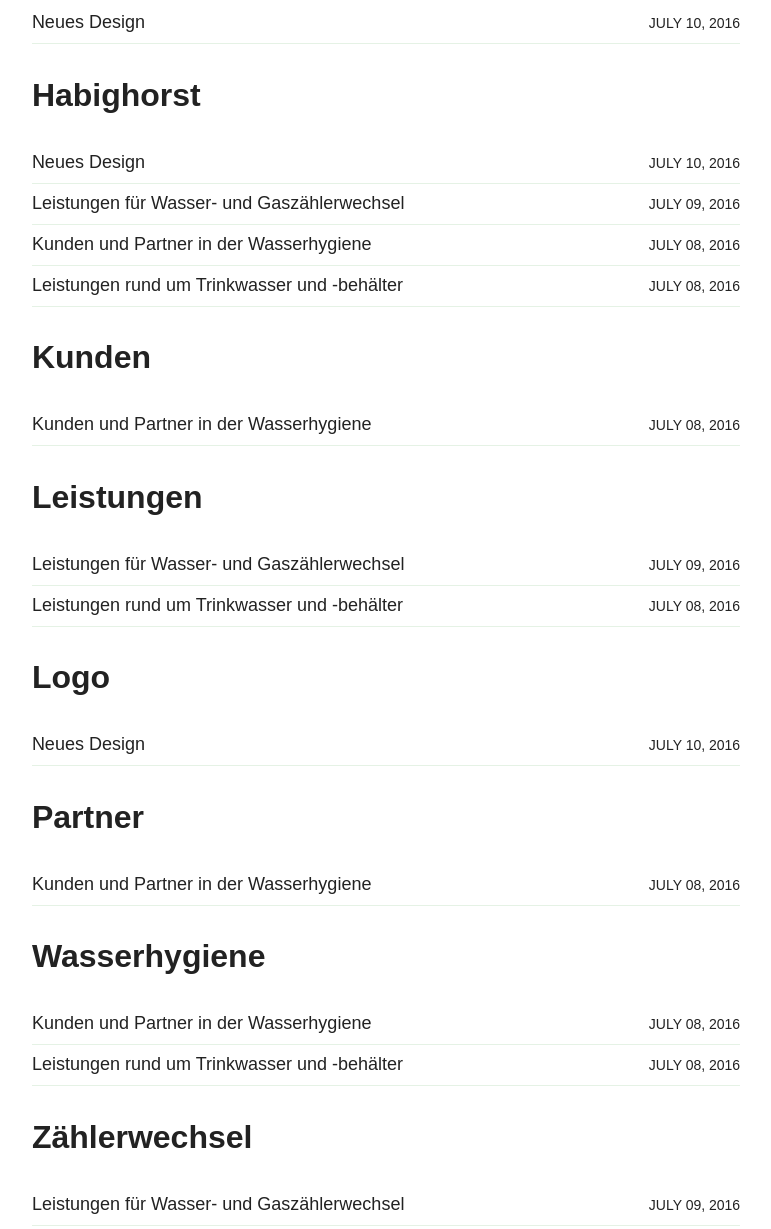
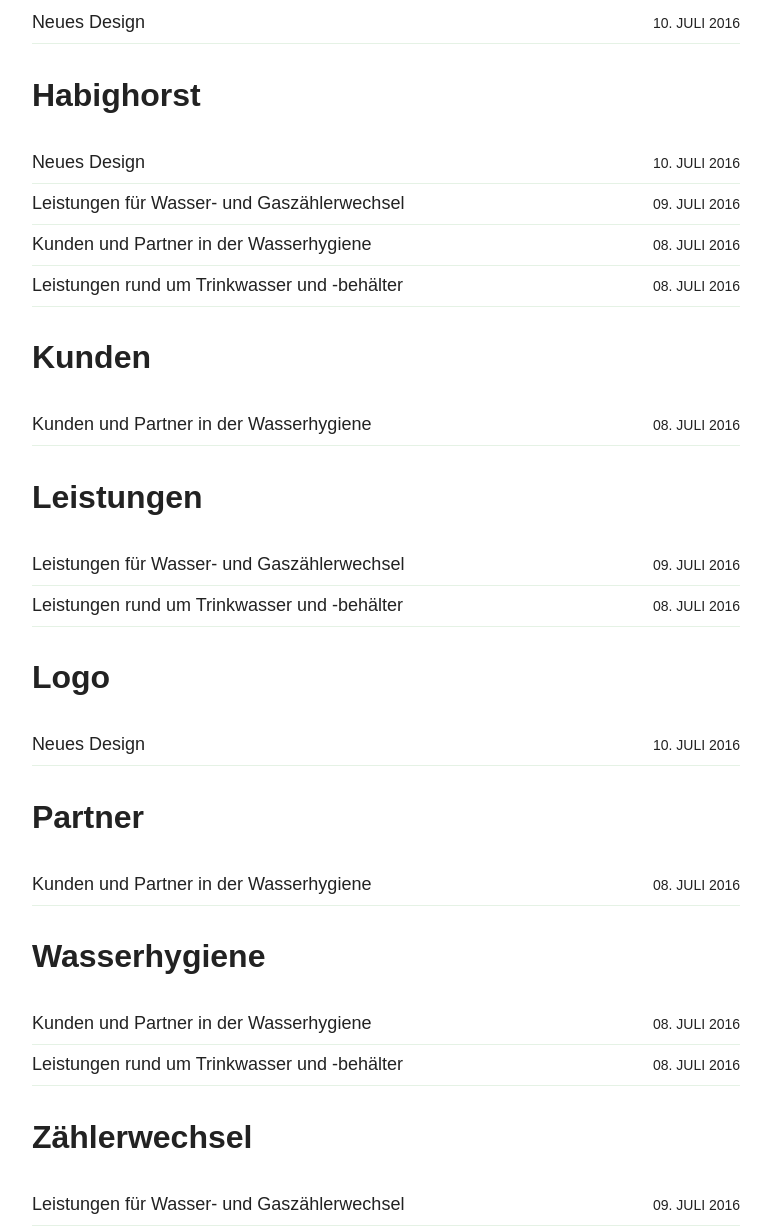
Before and after one commit to KaiHab/kaihab.github.io, a plain HTML site: page tags/index.html in a window 1280 px wide. Shown: the part 640-1869 px from the top of the page, without its empty margins (254-1025 px from the left). Drawn offline with nearby package versions, Linux system fonts and the light colour scheme; some packages are replaced by stand-ins of ours; a script that the page names is missing.

Commit message:
Tags Seite korrigiert

```diff
--- a/feed.xml
+++ b/feed.xml
@@ -1,4 +1,4 @@
-<?xml version="1.0" encoding="utf-8"?><feed xmlns="http://www.w3.org/2005/Atom"><generator uri="http://jekyllrb.com" version="3.1.6">Jekyll</generator><link href="/feed.xml" rel="self" type="application/atom+xml" /><link href="/" rel="alternate" type="text/html" /><updated>2016-07-20T16:48:50+00:00</updated><id>/</id><title>Habighorst GmbH</title><subtitle>Dienstleistungen rund um das Lebensmittel Nummer 1</subtitle><entry><title>Neues Design</title><link href="/articles/blog/new-design/" rel="alternate" type="text/html" title="Neues Design" /><published>2016-07-10T00:00:00+00:00</published><updated>2016-07-10T00:00:00+00:00</updated><id>/articles/blog/new-design</id><content type="html" xml:base="/articles/blog/new-design/">&lt;p&gt;Mit der neuen Webseite hat sich auf das Design der Firma Habighorst geändert.&lt;/p&gt;
+<?xml version="1.0" encoding="utf-8"?><feed xmlns="http://www.w3.org/2005/Atom"><generator uri="http://jekyllrb.com" version="3.1.6">Jekyll</generator><link href="/feed.xml" rel="self" type="application/atom+xml" /><link href="/" rel="alternate" type="text/html" /><updated>2016-07-20T16:53:24+00:00</updated><id>/</id><title>Habighorst GmbH</title><subtitle>Dienstleistungen rund um das Lebensmittel Nummer 1</subtitle><entry><title>Neues Design</title><link href="/articles/blog/new-design/" rel="alternate" type="text/html" title="Neues Design" /><published>2016-07-10T00:00:00+00:00</published><updated>2016-07-10T00:00:00+00:00</updated><id>/articles/blog/new-design</id><content type="html" xml:base="/articles/blog/new-design/">&lt;p&gt;Mit der neuen Webseite hat sich auf das Design der Firma Habighorst geändert.&lt;/p&gt;
 
 &lt;p&gt;Der derzeitige Favorit für den Briefkopf ist das Folgende.&lt;/p&gt;
 
--- a/tags/index.html
+++ b/tags/index.html
@@ -160,66 +160,66 @@
 <h2 id="Design">Design</h2>
 <ul class="post-list">
 
-    <li><a href="/articles/blog/new-design/">Neues Design<span class="entry-date"><time datetime="2016-07-10T00:00:00+00:00">July 10, 2016</time></span></a></li>
+    <li><a href="/articles/blog/new-design/">Neues Design<span class="entry-date"><time datetime="2016-07-10T00:00:00+00:00">10. Juli 2016</time></span></a></li>
 
   </ul>
 
 <h2 id="Habighorst">Habighorst</h2>
 <ul class="post-list">
 
-    <li><a href="/articles/blog/new-design/">Neues Design<span class="entry-date"><time datetime="2016-07-10T00:00:00+00:00">July 10, 2016</time></span></a></li>
+    <li><a href="/articles/blog/new-design/">Neues Design<span class="entry-date"><time datetime="2016-07-10T00:00:00+00:00">10. Juli 2016</time></span></a></li>
 
-    <li><a href="/service/Leistungen-Services/">Leistungen für Wasser- und Gaszählerwechsel<span class="entry-date"><time datetime="2016-07-09T00:00:00+00:00">July 09, 2016</time></span></a></li>
+    <li><a href="/service/Leistungen-Services/">Leistungen für Wasser- und Gaszählerwechsel<span class="entry-date"><time datetime="2016-07-09T00:00:00+00:00">09. Juli 2016</time></span></a></li>
 
-    <li><a href="/hygiene/Partner-Wasserhygiene/">Kunden und Partner in der Wasserhygiene<span class="entry-date"><time datetime="2016-07-08T00:00:00+00:00">July 08, 2016</time></span></a></li>
+    <li><a href="/hygiene/Partner-Wasserhygiene/">Kunden und Partner in der Wasserhygiene<span class="entry-date"><time datetime="2016-07-08T00:00:00+00:00">08. Juli 2016</time></span></a></li>
 
-    <li><a href="/hygiene/Leistungen-Wasserhygiene/">Leistungen rund um Trinkwasser und -behälter<span class="entry-date"><time datetime="2016-07-08T00:00:00+00:00">July 08, 2016</time></span></a></li>
+    <li><a href="/hygiene/Leistungen-Wasserhygiene/">Leistungen rund um Trinkwasser und -behälter<span class="entry-date"><time datetime="2016-07-08T00:00:00+00:00">08. Juli 2016</time></span></a></li>
 
   </ul>
 
 <h2 id="Kunden">Kunden</h2>
 <ul class="post-list">
 
-    <li><a href="/hygiene/Partner-Wasserhygiene/">Kunden und Partner in der Wasserhygiene<span class="entry-date"><time datetime="2016-07-08T00:00:00+00:00">July 08, 2016</time></span></a></li>
+    <li><a href="/hygiene/Partner-Wasserhygiene/">Kunden und Partner in der Wasserhygiene<span class="entry-date"><time datetime="2016-07-08T00:00:00+00:00">08. Juli 2016</time></span></a></li>
 
   </ul>
 
 <h2 id="Leistungen">Leistungen</h2>
 <ul class="post-list">
 
-    <li><a href="/service/Leistungen-Services/">Leistungen für Wasser- und Gaszählerwechsel<span class="entry-date"><time datetime="2016-07-09T00:00:00+00:00">July 09, 2016</time></span></a></li>
+    <li><a href="/service/Leistungen-Services/">Leistungen für Wasser- und Gaszählerwechsel<span class="entry-date"><time datetime="2016-07-09T00:00:00+00:00">09. Juli 2016</time></span></a></li>
 
-    <li><a href="/hygiene/Leistungen-Wasserhygiene/">Leistungen rund um Trinkwasser und -behälter<span class="entry-date"><time datetime="2016-07-08T00:00:00+00:00">July 08, 2016</time></span></a></li>
+    <li><a href="/hygiene/Leistungen-Wasserhygiene/">Leistungen rund um Trinkwasser und -behälter<span class="entry-date"><time datetime="2016-07-08T00:00:00+00:00">08. Juli 2016</time></span></a></li>
 
   </ul>
 
 <h2 id="Logo">Logo</h2>
 <ul class="post-list">
 
-    <li><a href="/articles/blog/new-design/">Neues Design<span class="entry-date"><time datetime="2016-07-10T00:00:00+00:00">July 10, 2016</time></span></a></li>
+    <li><a href="/articles/blog/new-design/">Neues Design<span class="entry-date"><time datetime="2016-07-10T00:00:00+00:00">10. Juli 2016</time></span></a></li>
 
   </ul>
 
 <h2 id="Partner">Partner</h2>
 <ul class="post-list">
 
-    <li><a href="/hygiene/Partner-Wasserhygiene/">Kunden und Partner in der Wasserhygiene<span class="entry-date"><time datetime="2016-07-08T00:00:00+00:00">July 08, 2016</time></span></a></li>
+    <li><a href="/hygiene/Partner-Wasserhygiene/">Kunden und Partner in der Wasserhygiene<span class="entry-date"><time datetime="2016-07-08T00:00:00+00:00">08. Juli 2016</time></span></a></li>
 
   </ul>
 
 <h2 id="Wasserhygiene">Wasserhygiene</h2>
 <ul class="post-list">
 
-    <li><a href="/hygiene/Partner-Wasserhygiene/">Kunden und Partner in der Wasserhygiene<span class="entry-date"><time datetime="2016-07-08T00:00:00+00:00">July 08, 2016</time></span></a></li>
+    <li><a href="/hygiene/Partner-Wasserhygiene/">Kunden und Partner in der Wasserhygiene<span class="entry-date"><time datetime="2016-07-08T00:00:00+00:00">08. Juli 2016</time></span></a></li>
 
-    <li><a href="/hygiene/Leistungen-Wasserhygiene/">Leistungen rund um Trinkwasser und -behälter<span class="entry-date"><time datetime="2016-07-08T00:00:00+00:00">July 08, 2016</time></span></a></li>
+    <li><a href="/hygiene/Leistungen-Wasserhygiene/">Leistungen rund um Trinkwasser und -behälter<span class="entry-date"><time datetime="2016-07-08T00:00:00+00:00">08. Juli 2016</time></span></a></li>
 
   </ul>
 
 <h2 id="Zählerwechsel">Zählerwechsel</h2>
 <ul class="post-list">
 
-    <li><a href="/service/Leistungen-Services/">Leistungen für Wasser- und Gaszählerwechsel<span class="entry-date"><time datetime="2016-07-09T00:00:00+00:00">July 09, 2016</time></span></a></li>
+    <li><a href="/service/Leistungen-Services/">Leistungen für Wasser- und Gaszählerwechsel<span class="entry-date"><time datetime="2016-07-09T00:00:00+00:00">09. Juli 2016</time></span></a></li>
 
   </ul>
 
```
